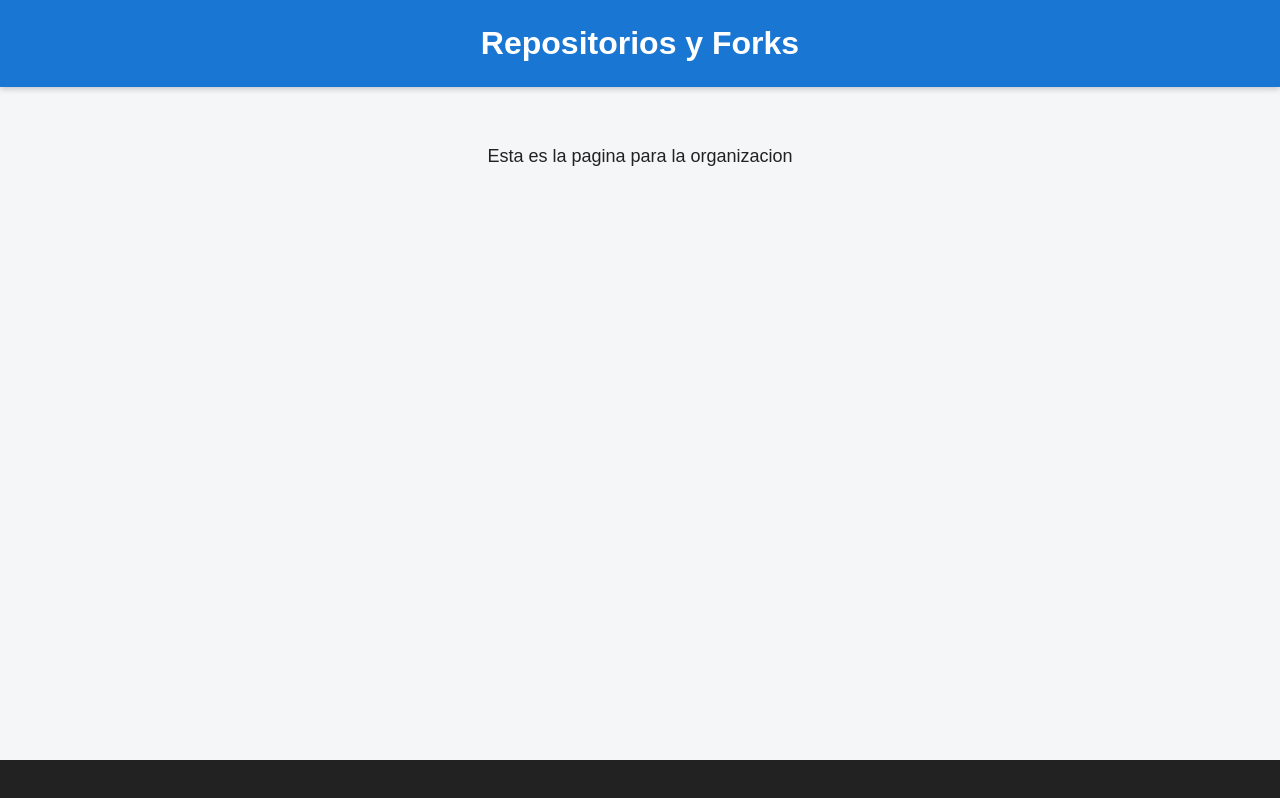
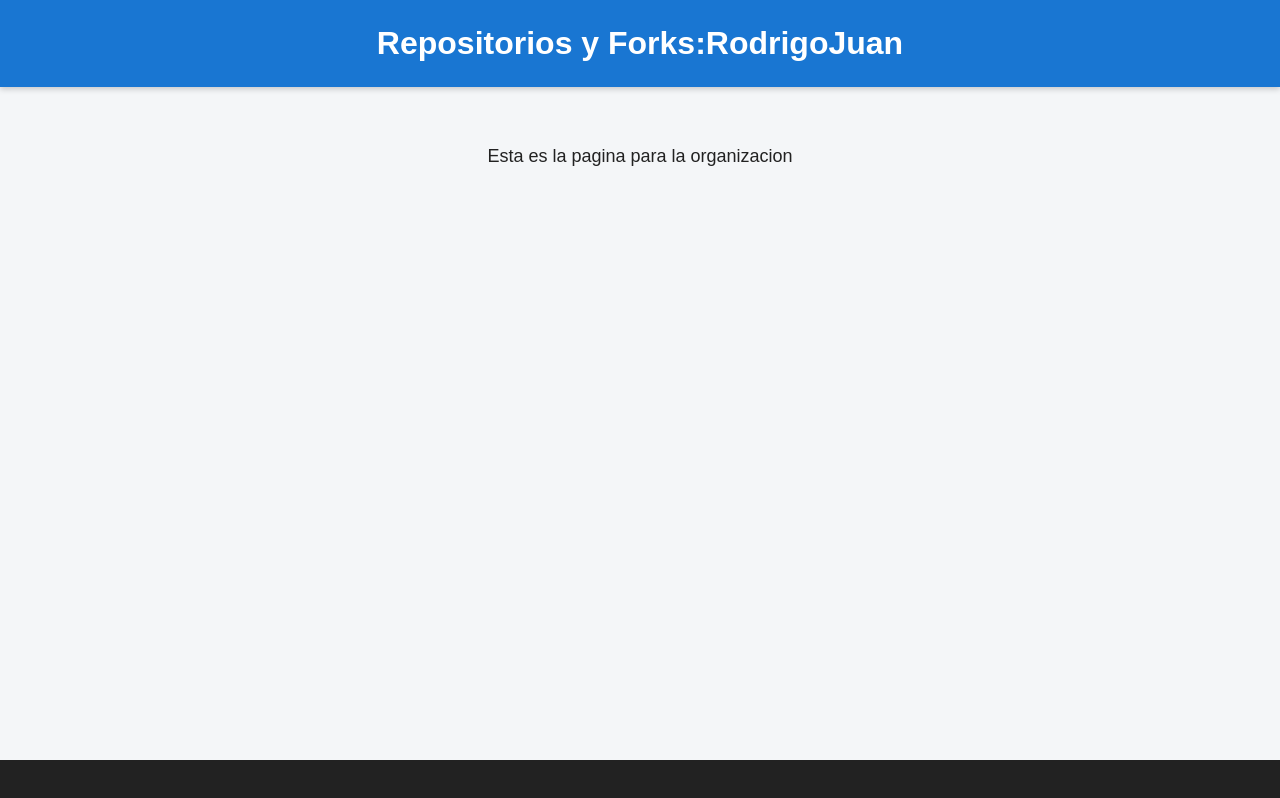
Before and after one commit to Fall31/wil-fork, a React (Vite) app: page / in a window 1280 px wide. Built offline with nearby package versions, Linux system fonts and the light colour scheme.

Commit message:
Juan:main(header):rama

```diff
--- a/src/App.jsx
+++ b/src/App.jsx
@@ -4,7 +4,7 @@ function App() {
   return (
     <div className="pagina">
       <header>
-        <h1>Repositorios y Forks</h1>
+        <h1>Repositorios y Forks:RodrigoJuan</h1>
       </header>
 
       <main>
```
